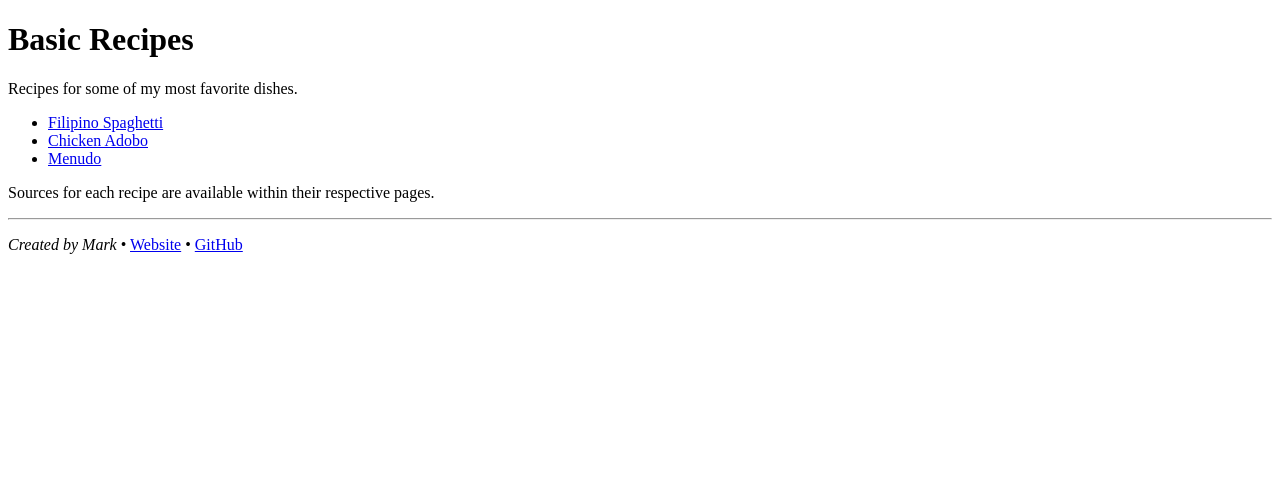
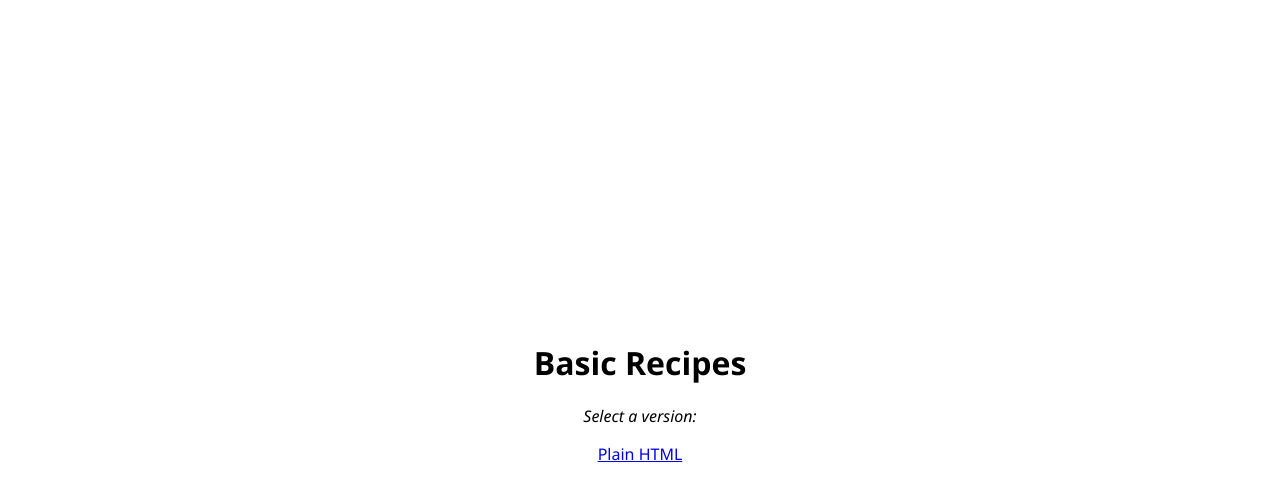
Before and after one commit to mark-P0/top-projects, a plain HTML site: page foundations/basic-recipe-website/index.html in a window 1280 px wide. Drawn offline with Linux system fonts and the light colour scheme.

Commit message:
Initialize landing page

```diff
--- /dev/null
+++ b/foundations/basic-recipe-website/common.css
@@ -0,0 +1,3 @@
+* {
+  font-family: 'Segoe UI', 'Tahoma', 'Geneva', 'Verdana', sans-serif;
+}
--- a/foundations/basic-recipe-website/index.html
+++ b/foundations/basic-recipe-website/index.html
@@ -4,32 +4,36 @@
     <meta charset="UTF-8" />
     <meta http-equiv="X-UA-Compatible" content="IE=edge" />
     <meta name="viewport" content="width=device-width, initial-scale=1.0" />
-    <title>Home of the Most Basic of Recipes | Basic Recipes</title>
+
+    <!-- Necolas' CSS Normalize -->
+    <!-- <link rel="stylesheet" href="./normalize.css" /> -->
+    <!-- <link
+      rel="stylesheet"
+      href="https://necolas.github.io/normalize.css/latest/normalize.css"
+    /> -->
+
+    <!-- Meyer's CSS Reset -->
+    <!-- <link rel="stylesheet" href="./reset.css" /> -->
+    <!-- <link
+      rel="stylesheet"
+      href="https://meyerweb.com/eric/tools/css/reset/reset.css"
+    /> -->
+
+    <!-- Local CSS -->
+    <link rel="stylesheet" href="./common.css" />
+    <link rel="stylesheet" href="./styles.css" />
+
+    <title>Basic Recipes</title>
   </head>
 
   <body>
     <h1>Basic Recipes</h1>
 
-    <p>Recipes for some of my most favorite dishes.</p>
+    <em>Select a version:</em>
 
     <!-- prettier-ignore -->
-    <ul>
-      <li><a href="./recipes/filipino-spaghetti.html">Filipino Spaghetti</a></li>
-      <li><a href="./recipes/chicken-adobo.html">Chicken Adobo</a></li>
-      <li><a href="./recipes/menudo.html">Menudo</a></li>
-    </ul>
-
-    <p>Sources for each recipe are available within their respective pages.</p>
-
-    <footer>
-      <hr />
-
-      <!-- prettier-ignore -->
-      <p>
-        <em>Created by Mark </em>
-        • <a href="https://mark-p0.github.io/">Website</a>
-        • <a href="https://github.com/mark-P0/">GitHub</a>
-      </p>
-    </footer>
+    <p>
+      <a href="./01-PlainHTML/index.html">Plain HTML</a>
+    </p>
   </body>
 </html>
--- /dev/null
+++ b/foundations/basic-recipe-website/styles.css
@@ -0,0 +1,34 @@
+html,
+body,
+_ {
+  /* Full page size */
+  width: 100%;
+  height: 100%;
+
+  /* Reset browser (Firefox) styles */
+  /* padding: 0; */
+  margin: 0;
+
+  /* Debug */
+  /* background-color: red; */
+}
+
+.container,
+body,
+_ {
+  /* Enable flexbox */
+  display: flex;
+
+  /*  Flex by default displays children in a row,
+      whereas regular HTML goes in a column "top-bottom"
+   */
+  flex-direction: column;
+
+  /* Centering */
+  align-items: center;
+  justify-content: center;
+
+  /* Debug */
+  /* border: 1px solid red; */
+  /* background-color: red; */
+}
```
Also changed, not shown: foundations/basic-recipe-website/01-PlainHTML/index.html (added, +35 -0 lines), foundations/basic-recipe-website/01-PlainHTML/recipes/chicken-adobo.html (renamed from foundations/basic-recipe-website/recipes/chicken-adobo.html), foundations/basic-recipe-website/01-PlainHTML/recipes/filipino-spaghetti.html (renamed from foundations/basic-recipe-website/recipes/filipino-spaghetti.html), foundations/basic-recipe-website/01-PlainHTML/recipes/menudo.html (renamed from foundations/basic-recipe-website/recipes/menudo.html).
